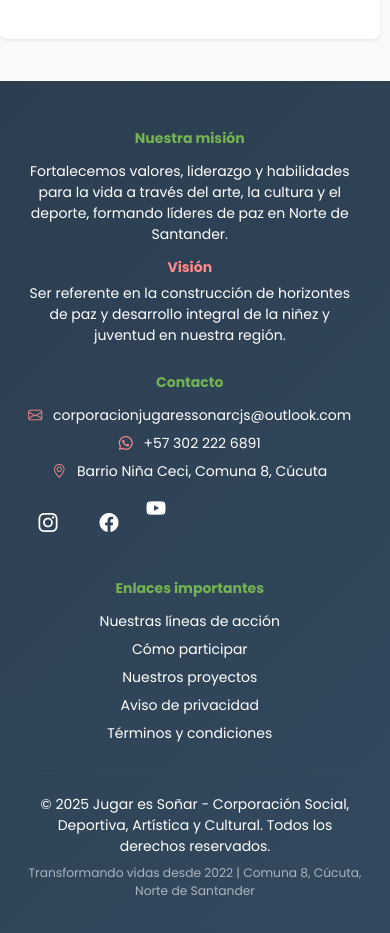
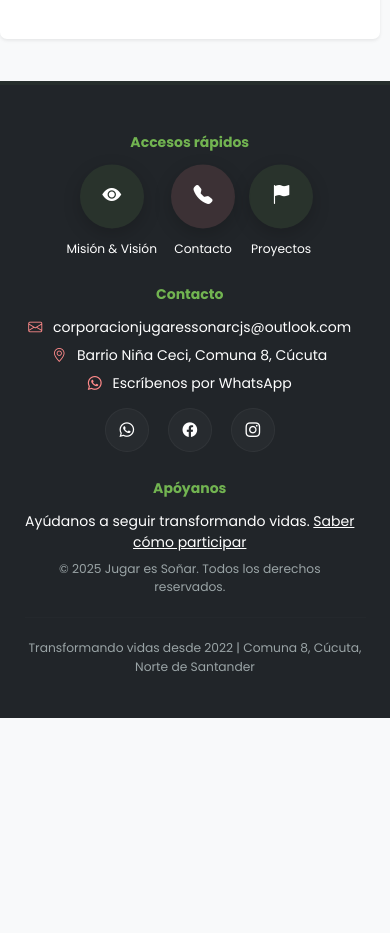
Before and after one commit to Jefferson-MejiaTorres/Jugar-Es-Sonar, a website: page index.html in a window 390 px wide. Shown: the part 8197-9130 px from the top of the page. After the commit the page ends 8915 px from the top, so only its background shows below. Drawn offline with nearby package versions, Linux system fonts and the light colour scheme.

Commit message:
feat: Mejorar accesibilidad y diseño del footer con nuevos accesos rápidos y ajustes de estilo

```diff
--- a/index.html
+++ b/index.html
@@ -318,7 +318,7 @@
     <section class="py-5 bg-light">
         <div class="container">
             <div class="text-center mb-5">
-                <h2 class="display-5 fw-bold mb-3 animate__animated animate__fadeInUp" style="color: #72b451;">Proyectos relevantes</h2>
+                <h2 id="proyectos-relevantes" class="display-5 fw-bold mb-3 animate__animated animate__fadeInUp" style="color: #72b451;">Proyectos relevantes</h2>
                 <p class="lead text-muted animate__animated animate__fadeInUp animate__delay-1s">Iniciativas que han marcado nuestra trayectoria</p>
             </div>
 
@@ -469,38 +469,54 @@
   <!-- ===== FOOTER INFORMATIVO ===== -->
   <footer class="footer-section bg-dark text-white py-5 mt-5">
       <div class="container">
-          <div class="row g-4">              <div class="col-md-4">
-                  <h5 class="fw-bold mb-3" style="color: #72b451;">Nuestra misión</h5>
-                  <p class="mb-3">Fortalecemos valores, liderazgo y habilidades para la vida a través del arte, la cultura y el deporte, formando líderes de paz en Norte de Santander.</p>
-                  <h6 class="fw-bold mb-2" style="color: var(--color-secundario);">Visión</h6>
-                  <p>Ser referente en la construcción de horizontes de paz y desarrollo integral de la niñez y juventud en nuestra región.</p>
+          <div class="row g-4 align-items-start">
+
+              <!-- Accesos rápidos: iconos que enlazan a secciones -->
+              <div class="col-md-4 text-center text-md-start">
+                  <h5 class="fw-bold mb-3" style="color: #72b451;">Accesos rápidos</h5>
+                  <div class="d-flex justify-content-center justify-content-md-start gap-3 footer-quick">
+                      <a href="#mision-vision" class="footer-quick-item text-white text-decoration-none d-flex flex-column align-items-center" aria-label="Ir a Misión y Visión">
+                          <div class="icon-circle bg-primario-claro d-flex align-items-center justify-content-center mb-2" aria-hidden="true"><i class="bi bi-eye-fill fs-4"></i></div>
+                          <div class="small">Misión & Visión</div>
+                      </a>
+                      <a href="#contacto" class="footer-quick-item text-white text-decoration-none d-flex flex-column align-items-center" aria-label="Ir a Contacto">
+                          <div class="icon-circle bg-secundario-claro d-flex align-items-center justify-content-center mb-2"><i class="bi bi-telephone-fill fs-4"></i></div>
+                          <div class="small">Contacto</div>
+                      </a>
+                      <a href="#proyectos-relevantes" class="footer-quick-item text-white text-decoration-none d-flex flex-column align-items-center" aria-label="Ir a Proyectos relevantes">
+                          <div class="icon-circle bg-primario-claro d-flex align-items-center justify-content-center mb-2"><i class="bi bi-flag-fill fs-4"></i></div>
+                          <div class="small">Proyectos</div>
+                      </a>
+                  </div>
               </div>
-              <div class="col-md-4" id="contacto">
+
+              <!-- Contacto y redes sociales -->
+              <div class="col-md-4 text-center text-md-start" id="contacto">
                   <h5 class="fw-bold mb-3" style="color: #72b451;">Contacto</h5>
                   <p class="mb-2"><i class="bi bi-envelope me-2" style="color: var(--color-secundario);"></i> <a href="mailto:corporacionjugaressonarcjs@outlook.com" class="text-white text-decoration-none">corporacionjugaressonarcjs@outlook.com</a></p>
-                  <p class="mb-2"><i class="bi bi-whatsapp me-2" style="color: var(--color-secundario);"></i> <a href="tel:+573022226891" class="text-white text-decoration-none">+57 302 222 6891</a></p>
-                  <p class="mb-3"><i class="bi bi-geo-alt me-2" style="color: var(--color-secundario);"></i> Barrio Niña Ceci, Comuna 8, Cúcuta</p>
-                  <div class="d-flex gap-3">
-                      <a href="https://www.instagram.com/cjs_co/" target="_blank" rel="noopener noreferrer" aria-label="Instagram - Jugar es Soñar" class="text-white fs-4 p-3 rounded-lg hover:bg-white/10 transition"><i class="bi bi-instagram"></i></a>
-                      <a href="https://www.facebook.com/profile.php?id=100072492226109" target="_blank" rel="noopener noreferrer" aria-label="Facebook - Jugar es Soñar" class="text-white fs-4 p-3 rounded-lg hover:bg-white/10 transition"><i class="bi bi-facebook"></i></a>
-                      <a href="#" class="text-white fs-4"><i class="bi bi-youtube"></i></a>
+                  <p class="mb-2"><i class="bi bi-geo-alt me-2" style="color: var(--color-secundario);"></i> Barrio Niña Ceci, Comuna 8, Cúcuta</p>
+                  <p class="mb-3"><i class="bi bi-whatsapp me-2" style="color: var(--color-secundario);"></i> <a href="https://wa.me/573022226891" target="_blank" rel="noopener noreferrer" class="text-white text-decoration-none">Escríbenos por WhatsApp</a></p>
+
+                  <div class="social-links d-flex gap-2 align-items-center">
+                      <a href="https://api.whatsapp.com/send?phone=573022226891" target="_blank" rel="noopener noreferrer" aria-label="WhatsApp" class="social-link text-white d-inline-flex align-items-center justify-content-center p-2 rounded-circle"><i class="bi bi-whatsapp"></i></a>
+                      <a href="https://www.facebook.com/profile.php?id=100072492226109" target="_blank" rel="noopener noreferrer" aria-label="Facebook" class="social-link text-white d-inline-flex align-items-center justify-content-center p-2 rounded-circle"><i class="bi bi-facebook"></i></a>
+                      <a href="https://www.instagram.com/cjs_co/" target="_blank" rel="noopener noreferrer" aria-label="Instagram" class="social-link text-white d-inline-flex align-items-center justify-content-center p-2 rounded-circle"><i class="bi bi-instagram"></i></a>
                   </div>
               </div>
-              <div class="col-md-4">
-                  <h5 class="fw-bold mb-3" style="color: #72b451;">Enlaces importantes</h5>
-                  <ul class="list-unstyled">
-                      <li class="mb-2"><a href="#nuestra-labor" class="text-white text-decoration-none">Nuestras líneas de acción</a></li>
-                      <li class="mb-2"><a href="#participar" class="text-white text-decoration-none">Cómo participar</a></li>
-                      <li class="mb-2"><a href="#" class="text-white text-decoration-none">Nuestros proyectos</a></li>
-                      <li class="mb-2"><a href="#" class="text-white text-decoration-none">Aviso de privacidad</a></li>
-                      <li class="mb-2"><a href="#" class="text-white text-decoration-none">Términos y condiciones</a></li>
-                  </ul>
+
+              <!-- Reservar espacio (términos y notas) - removidos enlaces importantes para simplificar -->
+              <div class="col-md-4 text-center text-md-start footer-note">
+                  <h5 class="fw-bold mb-3" style="color: #72b451;">Apóyanos</h5>
+                  <p class="mb-2">Ayúdanos a seguir transformando vidas. <a href="#participar" class="text-white text-decoration-underline">Saber cómo participar</a></p>
+                  <div class="small text-muted">© 2025 Jugar es Soñar. Todos los derechos reservados.</div>
               </div>
+
           </div>
+
           <hr class="my-4 border-secondary">
-          <div class="text-center">
-              <p class="mb-2">© 2025 Jugar es Soñar - Corporación Social, Deportiva, Artística y Cultural. Todos los derechos reservados.</p>
-              <p class="small text-muted">Transformando vidas desde 2022 | Comuna 8, Cúcuta, Norte de Santander</p>
+
+          <div class="text-center small text-muted">
+              Transformando vidas desde 2022 | Comuna 8, Cúcuta, Norte de Santander
           </div>
       </div>
   </footer>
--- a/src/estilos/footer-simple.css
+++ b/src/estilos/footer-simple.css
@@ -2,12 +2,15 @@
 /* Cambios (2025-12-26): ajustes para apilado en móvil y tamaños de toque (accesibilidad). */
 
 .footer-section {
-  background: linear-gradient(135deg, #2c3e50 0%, #34495e 100%);
-  color: white;
+  background: #000; /* Fondo negro para mayor profundidad y contraste */
+  color: #e9f0ef; /* tono claro para texto */
+  border-top: 4px solid rgba(114, 180, 81, 0.06);
+  padding-top: 2.25rem;
+  padding-bottom: 2.25rem;
 }
 
 .footer-section h5 {
-  color: #72b451;
+  color: var(--color-primario);
   margin-bottom: 1rem;
 }
 
@@ -17,30 +20,63 @@
 }
 
 .footer-section a {
-  color: white;
+  color: #e9f0ef;
   text-decoration: none;
-  transition: color 0.3s ease;
+  transition: color 0.22s ease, transform 0.18s ease;
 }
 
 .footer-section a:hover {
-  color: #72b451;
-  text-decoration: underline;
+  color: var(--color-primario);
+  transform: translateY(-2px);
+  text-decoration: none;
 }
 
 .footer-section .social-links a {
-  transition: transform 0.3s ease;
+  transition: transform 0.22s ease, background 0.22s ease, box-shadow 0.22s ease;
 }
 
 .footer-section .social-links a:hover {
-  transform: scale(1.2);
+  transform: translateY(-4px) scale(1.05);
 }
 
 .footer-section .border-secondary {
-  border-color: #495057 !important;
+  border-color: rgba(255,255,255,0.06) !important;
 }
 
 .footer-section .text-muted {
-  color: #adb5bd !important;
+  color: #9aa4a6 !important;
+}
+
+/* Iconos de accesos rápidos: círculos con gradiente y microanimación */
+.footer-quick-item .icon-circle {
+  background: linear-gradient(135deg, rgba(114,180,81,0.12), rgba(255,138,138,0.08));
+  color: #fff;
+  box-shadow: 0 6px 18px rgba(0,0,0,0.18);
+}
+
+@keyframes pulse-soft {
+  0%, 100% { transform: translateY(0); }
+  50% { transform: translateY(-4px); }
+}
+.footer-quick-item .icon-circle { animation: pulse-soft 6s ease-in-out infinite; }
+
+/* Redes sociales: colores vivos en hover */
+.social-link { background: transparent; border: 1px solid rgba(255,255,255,0.04); color: #fff; }
+.social-link:hover { background: linear-gradient(135deg, var(--color-primario), var(--color-secundario)); color: #ffffff; box-shadow: 0 10px 30px rgba(0,0,0,0.22); transform: translateY(-4px) scale(1.05); }
+
+/* Notas y ajuste móvil */
+.footer-note .small { color: #cfd8d9; }
+
+@media (max-width: 768px) {
+  .footer-section { padding: 2.25rem 1rem; }
+  .footer-quick { justify-content: center; }
+  .social-links { justify-content: center; }
+  .footer-note { text-align: center !important; }
+  .footer-quick-item .icon-circle { width: 56px; height: 56px; }
+}
+
+@media (prefers-reduced-motion: reduce) {
+  .footer-quick-item .icon-circle, .social-link { animation: none !important; transition: none !important; transform: none !important; }
 }
 
 /* Mejora para dispositivos móviles: aumentar zonas táctiles y apilar columnas */
@@ -62,4 +98,52 @@
   .footer-section .footer-columns > div { margin-bottom: 1.2rem; }
 }
 
+/* Complementos visuales y animaciones para footer */
+.footer-quick { align-items: center; }
+.footer-quick-item { color: white; text-align: center; display: inline-flex; flex-direction: column; gap: .25rem; }
+.footer-quick-item .icon-circle {
+  width: 64px;
+  height: 64px;
+  border-radius: 999px;
+  display: inline-flex;
+  align-items: center;
+  justify-content: center;
+  background: rgba(255,255,255,0.06);
+  transition: transform 0.25s ease, box-shadow 0.25s ease, background 0.25s ease;
+}
+.footer-quick-item .icon-circle i { font-size: 1.1rem; }
+.footer-quick-item:hover .icon-circle,
+.footer-quick-item:focus-visible .icon-circle {
+  transform: translateY(-6px) scale(1.06);
+  box-shadow: 0 10px 30px rgba(0,0,0,0.16);
+  background: rgba(255,255,255,0.08);
+}
+
+/* Redes sociales: botones circulares con microinteracciones */
+.social-links { display:flex; gap:.5rem; }
+.social-link {
+  width:44px; height:44px; border-radius:50%; display:inline-flex; align-items:center; justify-content:center; background:rgba(255,255,255,0.03); transition: transform .22s ease, background .22s ease, box-shadow .22s ease; font-size:1.05rem;
+}
+.social-link:hover, .social-link:focus {
+  transform: translateY(-4px) scale(1.05);
+  background: rgba(255,255,255,0.08);
+  box-shadow: 0 10px 30px rgba(0,0,0,0.14);
+}
+.social-link:focus { outline: 2px solid rgba(114,180,81,0.16); }
+
+/* Footer note styling */
+.footer-note .small { color: #cfd8d9; }
+
+/* Mobile: apilar y centrar contenidos */
+@media (max-width: 768px) {
+  .footer-quick { justify-content: center; }
+  .social-links { justify-content: center; }
+  .footer-note { text-align: center !important; }
+}
+
+/* Preferencias de reducción de movimiento */
+@media (prefers-reduced-motion: reduce) {
+  .footer-quick-item .icon-circle, .social-link { transition: none !important; transform: none !important; box-shadow: none !important; }
+}
+
 /* Comentario: estas reglas aseguran mejor usabilidad táctil y lectura en pantallas pequeñas */
```
